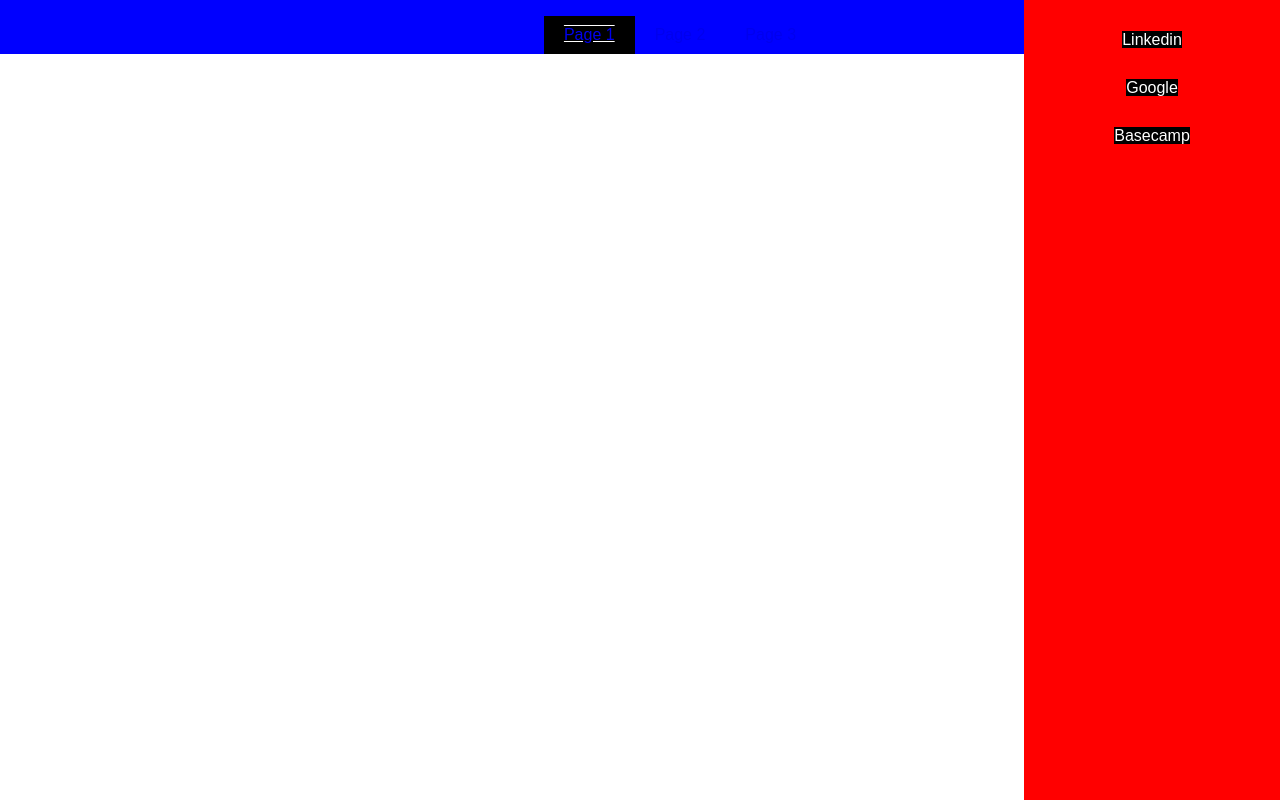
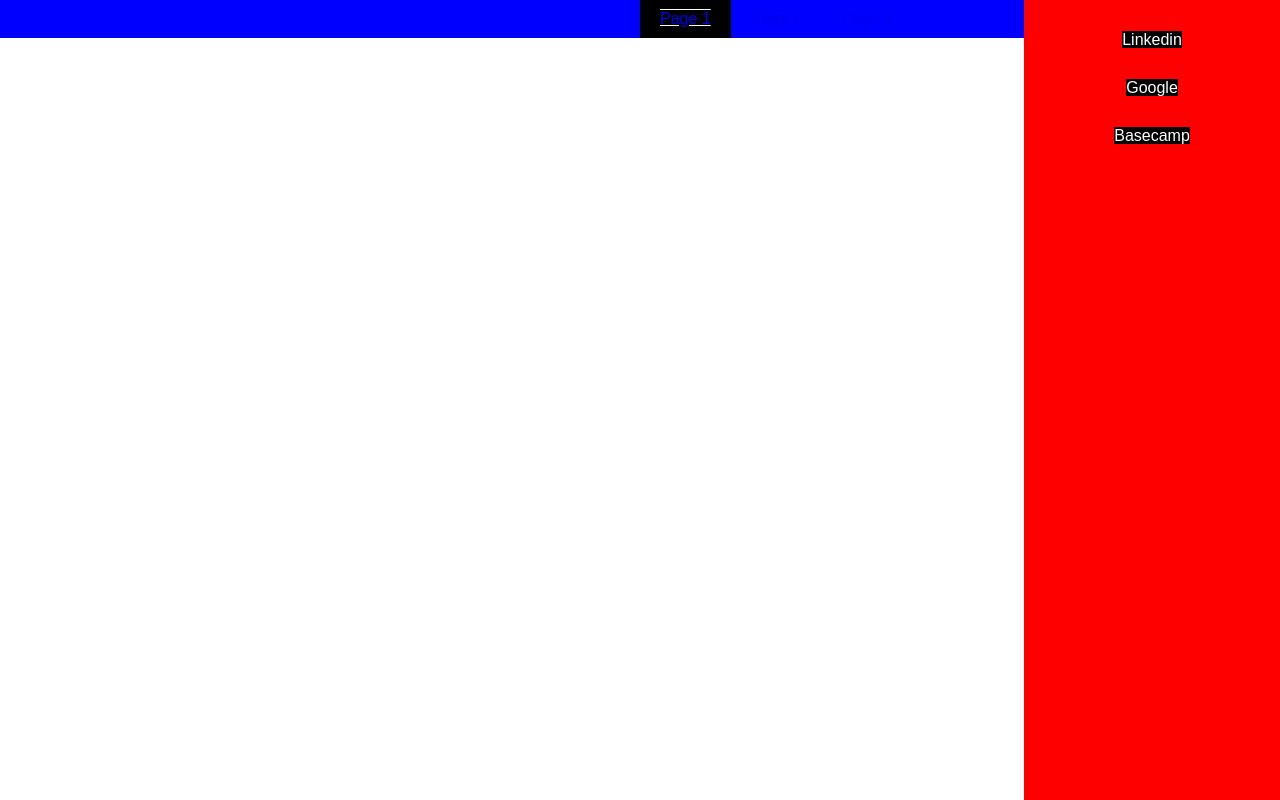
Before and after one commit to nandipatel/itmd361-lab6, a plain HTML site: page index.html in a window 1280 px wide. Drawn offline with Linux system fonts and the light colour scheme.

Commit message:
moving around CSS

```diff
--- a/css/style.css
+++ b/css/style.css
@@ -1,25 +1,25 @@
 #main-navbar{
   background-color: blue;
   overflow: hidden;
-  float: left;
   width: 100%;
   position: relative;
+  float: left;
 }
 
-#navbar-container{
+#navbar-container ul{
   list-style-type: none;
   margin: 0;
   padding: 0;
+  display: block;
   position: relative;
   left: 50%;
+  right: 50%;
   float: left;
 }
 
 #main-navbar ul li{
   float: left;
   position: relative;
-  right: 50%;
-  display: block;
 }
 
 #main-navbar ul li a{
```
